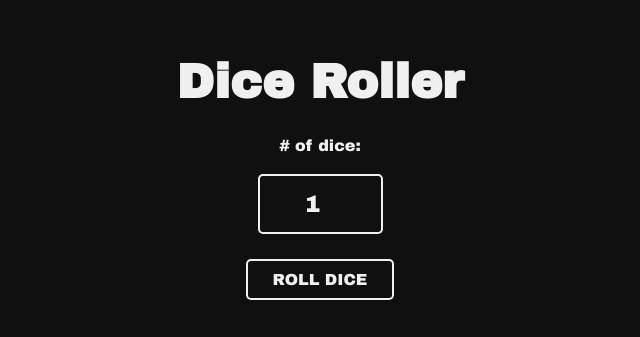
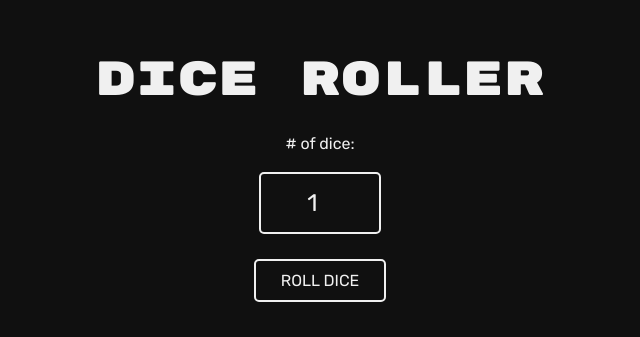
Before and after one commit to darklowlyx/dice-roller, a plain HTML site: page index.html in a window 1280 px wide. Shown: the part 201-538 px from the top of the page, without its empty margins (320-960 px from the left). Drawn offline with Linux system fonts and the light colour scheme.

Commit message:
version 0.6

```diff
--- a/css/style.css
+++ b/css/style.css
@@ -8,7 +8,7 @@
 * {
 	background-color: var(--black);
 	color: var(--white);
-  font-family: "Archivo Black", Arial, sans-serif;
+  font-family: "Rubik", Arial, sans-serif;
 	text-align: center;
 }
 #container {
@@ -22,7 +22,7 @@
 h1 {
 	font-size: 3rem;
 	margin-bottom: 2rem;
-	font-weight: 600;
+	font-family: "Rubik Mono One", Arial, sans-serif;
 }
 label {
 	margin-bottom: 1.25rem;
--- a/index.html
+++ b/index.html
@@ -6,7 +6,8 @@
 	<meta http-equiv="X-UA-Compatible" content="IE=edge">
 	<meta name="viewport" content="width=device-width, initial-scale=1.0, maximum-scale=1.0, user-scalable=1.0">
 	<link rel="stylesheet" href="css/style.css">
-	<link href="https://fonts.googleapis.com/css?family=Archivo+Black:regular" rel="stylesheet" />
+	<link href="https://fonts.googleapis.com/css?family=Rubik:regular&display:swap;" rel="stylesheet" />
+	<link href="https://fonts.googleapis.com/css?family=Rubik+Mono+One:regular&display:swap;" rel="stylesheet" />
 	<link rel="shortcut icon" href="#" />
 	<title></title>
 </head>
```
